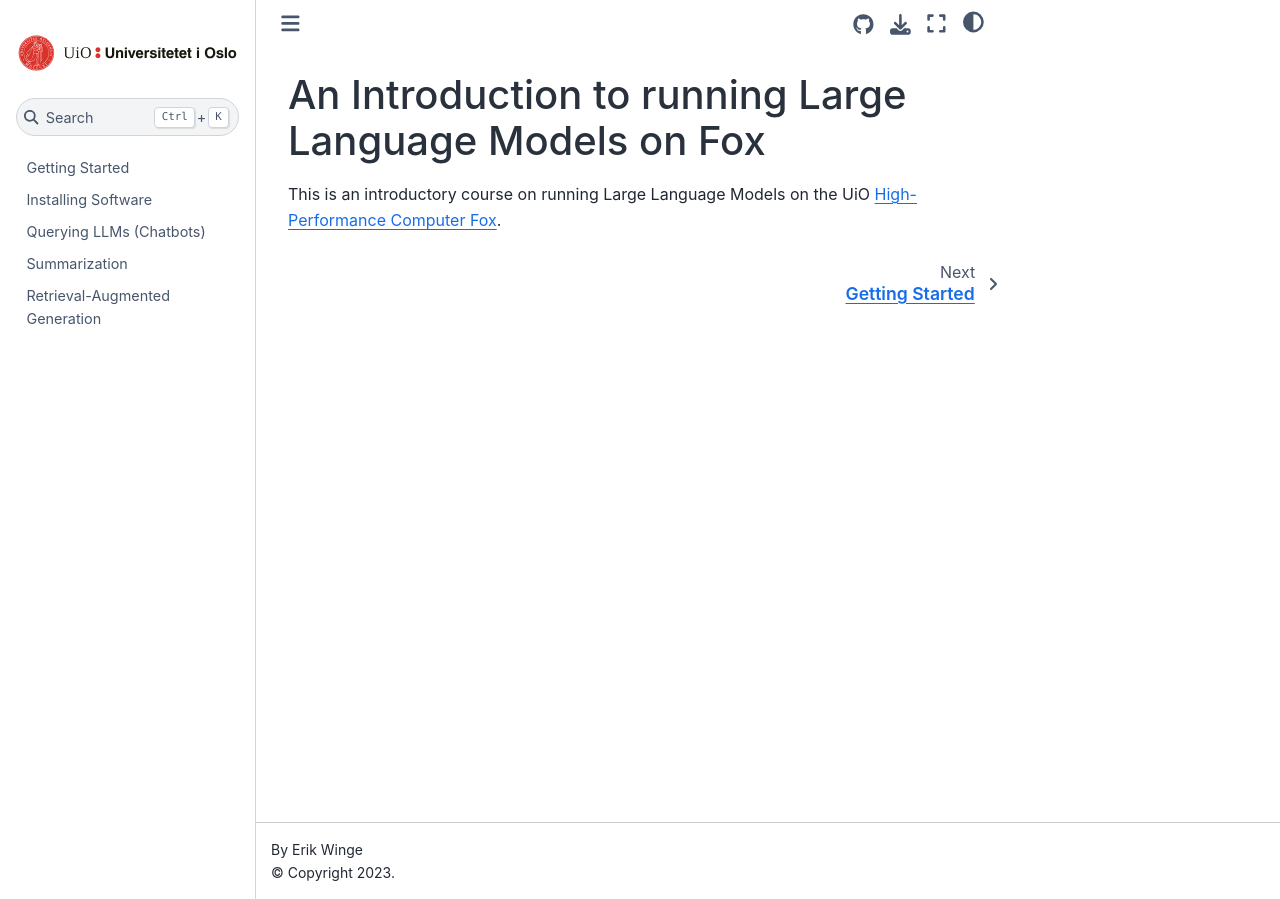
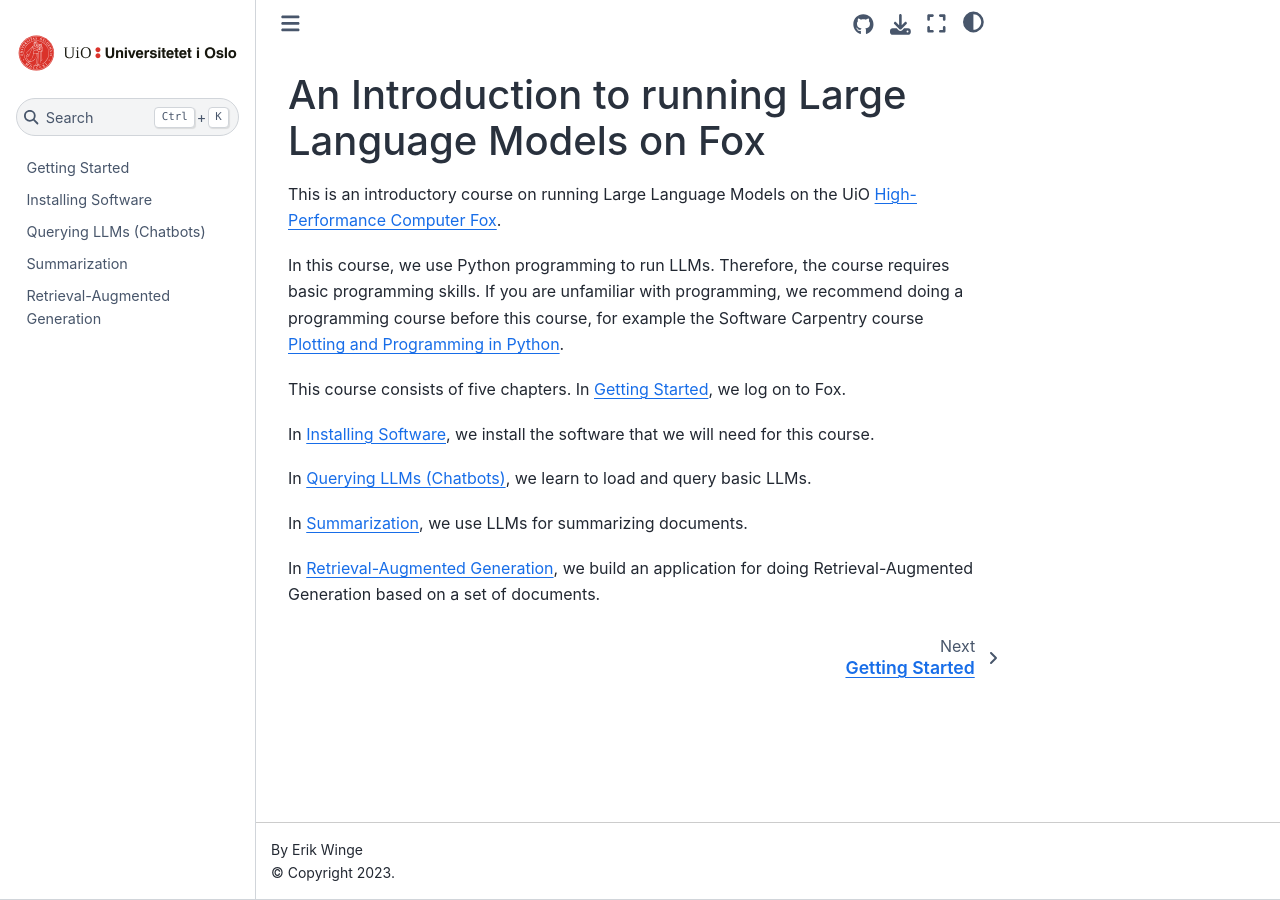
Before and after one commit to uio-library/LLM-course, a Jupyter Book: the page built from index.md, in a window 1280 px wide. Built offline with Jupyter Book 1.0.4 settings and Sphinx 7.4.7 and the Sphinx Book theme 1.1.4, drawn with Linux system fonts in a browser that asks for light colours.

Commit message:
basic introduction on index page

```diff
--- a/index.md
+++ b/index.md
@@ -2,3 +2,19 @@
 
 This is an introductory course on running Large Language Models on the
 UiO [High-Performance Computer Fox](https://www.uio.no/english/services/it/research/hpc/fox/).
+
+In this course, we use Python programming to run LLMs.
+Therefore, the course requires basic programming skills.
+If you are unfamiliar with programming, we recommend doing a programming course before this course, for example the Software Carpentry course
+[Plotting and Programming in Python](https://swcarpentry.github.io/python-novice-gapminder/).
+
+This course consists of five chapters.
+In [](0_login), we log on to Fox.
+
+In [](1_installing), we install the software that we will need for this course.
+
+In [](2_chatbot), we learn to load and query basic LLMs.
+
+In [](3_summarizing), we use LLMs for summarizing documents.
+
+In [](4_RAG), we build an application for doing Retrieval-Augmented Generation based on a set of documents.
```
Also changed, not shown: 1_installing.ipynb, 2_chatbot.ipynb, 3_summarizing.ipynb, 4_RAG.ipynb.
